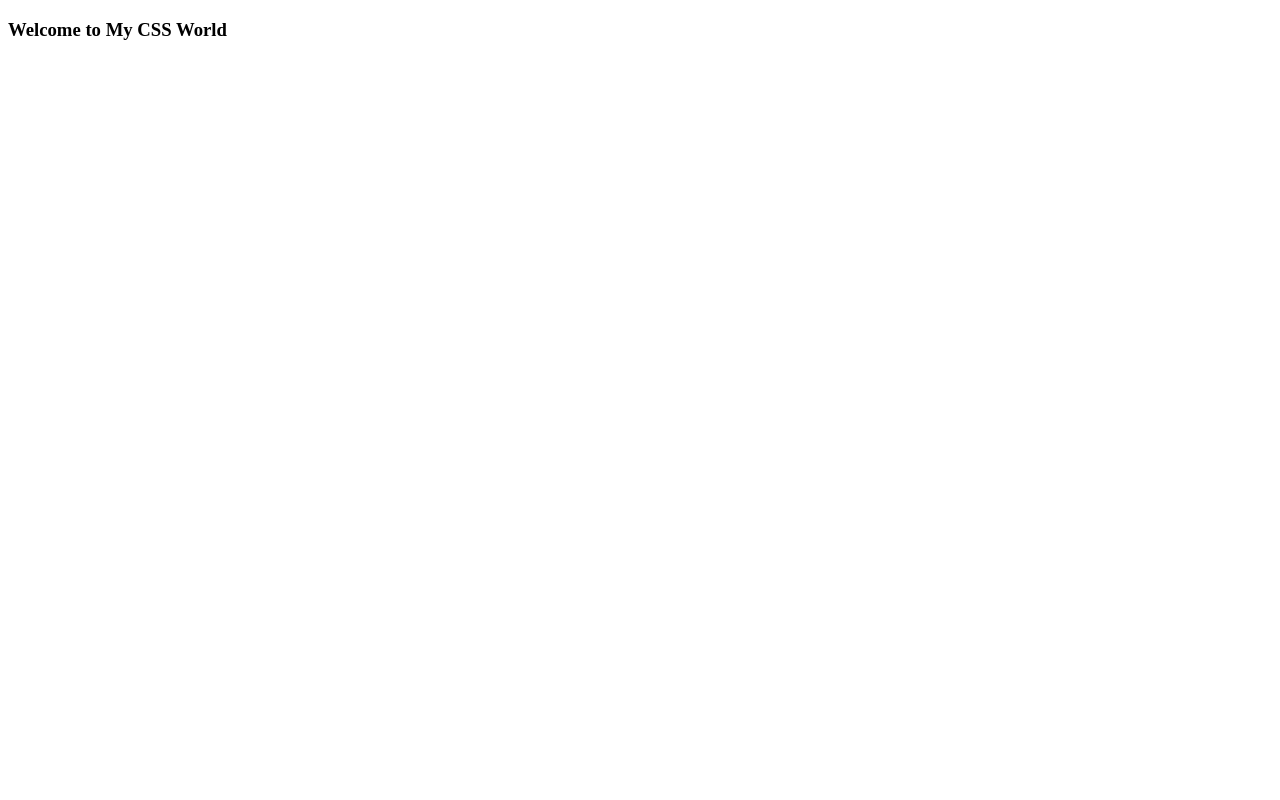
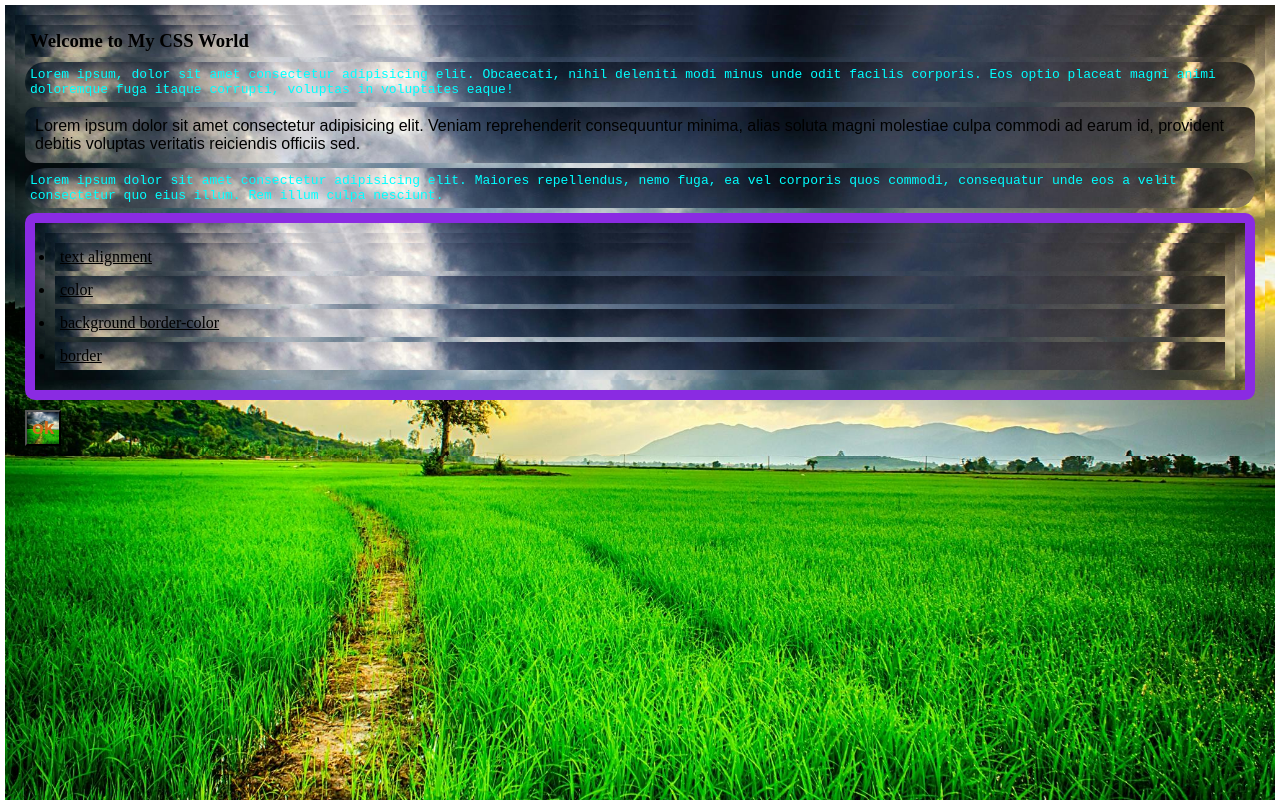
Before and after one commit to anaszone/my-first-css-parctice-project, a plain HTML site: page index.html in a window 1280 px wide. Drawn offline with Linux system fonts and the light colour scheme.

Commit message:
final css code

```diff
--- a/index.html
+++ b/index.html
@@ -1,11 +1,65 @@
 <!DOCTYPE html>
 <html lang="en">
-<head>
-    <meta charset="UTF-8">
-    <meta name="viewport" content="width=device-width, initial-scale=1.0">
+  <head>
+    <meta charset="UTF-8" />
+    <meta name="viewport" content="width=device-width, initial-scale=1.0" />
     <title>CSS Practice Project</title>
-</head>
-<body>
+
+    <style>
+      /* * {
+        padding: 5px;
+        margin: 5px;
+        background-image: url("images/p1.jpg");
+        background-size: cover;
+        background-repeat: no-repeat;
+      } */
+      p {
+        color: aqua;
+      }
+      #p2 {
+        border: 100px;
+        border-color: blueviolet;
+        color: black;
+        font-family: fantasy;
+      }
+      .ok {
+        border-radius: 20px;
+        border-color: blueviolet;
+        font-family: Cambria, Cochin, Georgia, Times, "Times New Roman", serif;
+      }
+    </style>
+    <link rel="stylesheet" href="style/style.css" />
+  </head>
+  <body>
     <h3>Welcome to My CSS World</h3>
-</body>
+    <p class="ok">
+      Lorem ipsum, dolor sit amet consectetur adipisicing elit. Obcaecati, nihil
+      deleniti modi minus unde odit facilis corporis. Eos optio placeat magni
+      animi doloremque fuga itaque corrupti, voluptas in voluptates eaque!
+    </p>
+
+    <p id="p2" style="padding: 10px; border-radius: 10px; border-color: brown">
+      Lorem ipsum dolor sit amet consectetur adipisicing elit. Veniam
+      reprehenderit consequuntur minima, alias soluta magni molestiae culpa
+      commodi ad earum id, provident debitis voluptas veritatis reiciendis
+      officiis sed.
+    </p>
+
+    <p class="ok">
+      Lorem ipsum dolor sit amet consectetur adipisicing elit. Maiores
+      repellendus, nemo fuga, ea vel corporis quos commodi, consequatur unde eos
+      a velit consectetur quo eius illum. Rem illum culpa nesciunt.
+    </p>
+    <div class="list">
+      <ul>
+        <li>text alignment</li>
+        <li>color</li>
+        <li>background border-color</li>
+        <li>border</li>
+      </ul>
+    </div>
+
+
+    <button class="button">ok</button>
+  </body>
 </html>
--- /dev/null
+++ b/style/style.css
@@ -0,0 +1,30 @@
+* {
+  padding: 5px;
+  margin: 5px;
+}
+* {
+    padding: 5px;
+    margin: 5px;
+    background-image: url('images/p1.jpg');
+    background-size: cover;
+    background-repeat: no-repeat;
+}
+.ok {
+  font-family: monospace;
+}
+.list {
+  text-align: justify;
+  text-decoration: underline;
+  border: 10px solid blueviolet;
+  border-radius: 10px;
+  background-color: antiquewhite;
+  box-shadow: blueviolet;
+}
+.button{
+    color: chocolate;
+    /* border: 10px solid red; */
+    font-family: sans-serif;
+    font-size: larger;
+    font-weight: 900;
+    text-shadow: color(srgb-linear red green blue);
+}
```
Also changed, not shown: style/images/p1.jpg (added).
